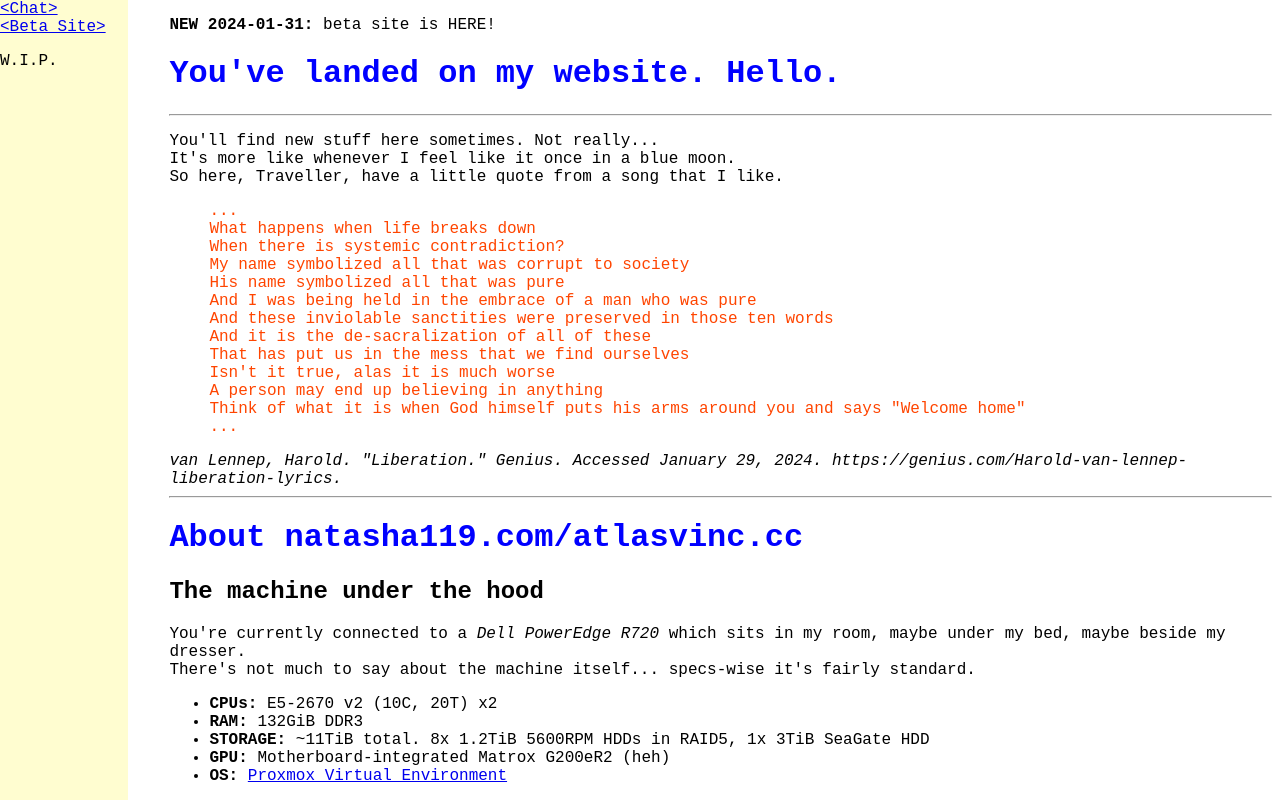
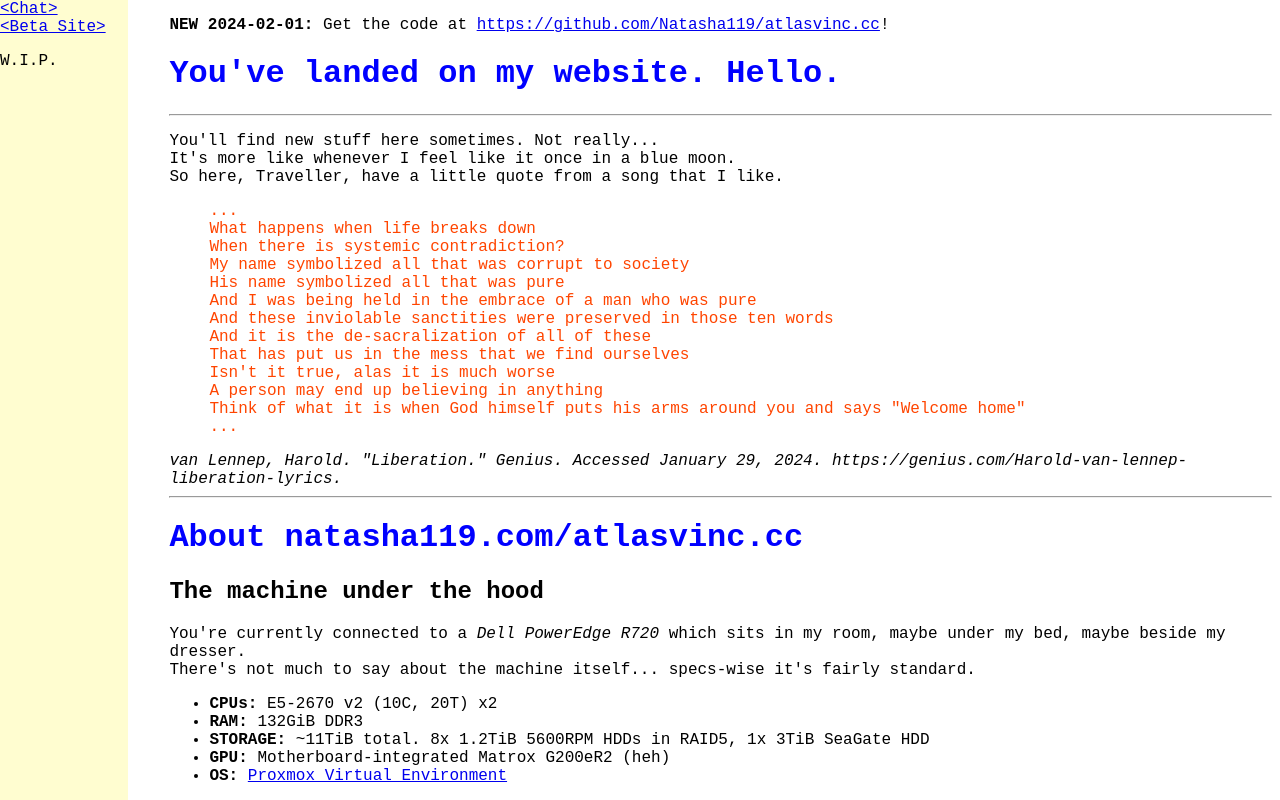
Before and after one commit to Natasha119/atlasvinc.cc, a website: page test.html in a window 1280 px wide. Shown: the top 800 px of the page. Drawn offline with Linux system fonts and the light colour scheme.

Commit message:
Advertise this repo on the site. Goodnight, World.

```diff
--- a/test.html
+++ b/test.html
@@ -17,7 +17,7 @@
 		<div id="mainmain">
 			<div>
 				<p>
-					<strong>NEW 2024-01-31:</strong> beta site is HERE!
+					<strong>NEW 2024-02-01:</strong> Get the code at <a href="https://github.com/Natasha119/atlasvinc.cc">https://github.com/Natasha119/atlasvinc.cc</a>!
 				</p>
 			</div>
 			<h1>You've landed on my website. Hello.</h1>
```
